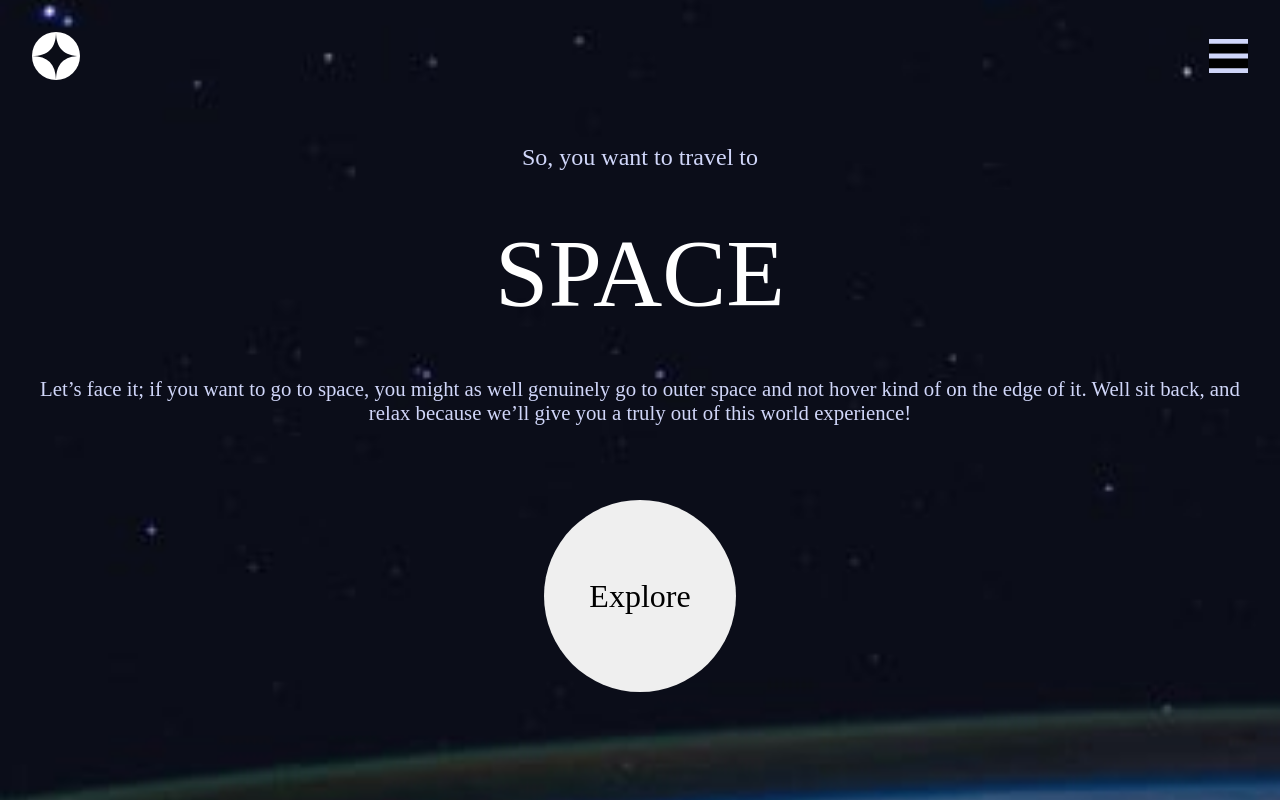
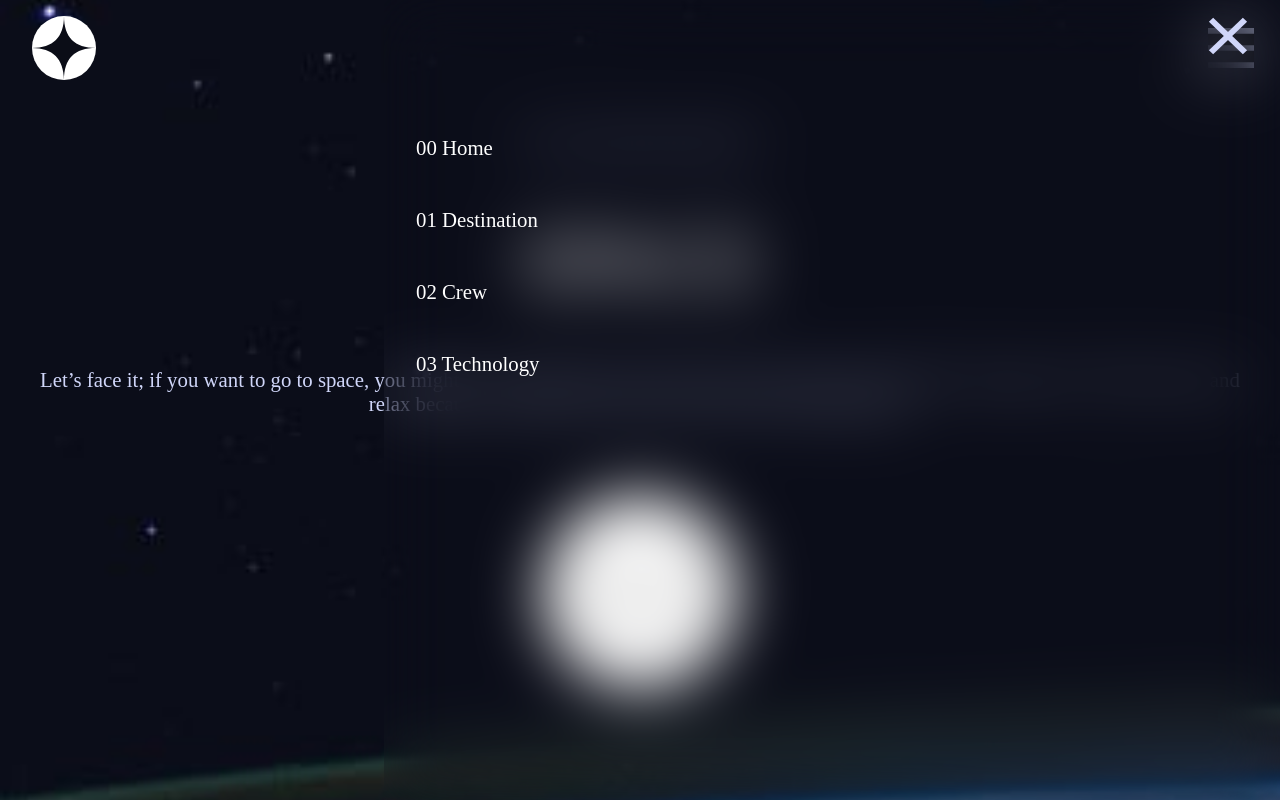
Before and after one commit to Buty06/space-tourism-website-main, a plain HTML site: page index.html in a window 1280 px wide. Both pictures are taken after a click on the button 1228 px from the left and 55 px from the top of the page. Drawn offline with Linux system fonts and the light colour scheme; a web font is replaced by a local one.

Commit message:
Haciendo el aside y un pequenio script temporal para poder verlo

```diff
--- a/index.html
+++ b/index.html
@@ -68,11 +68,26 @@
         </section>
 
         <section class="main_sections_button">
-          <button class="main_sections_button_circule">Explore</button>
+          <a href="#" class="main_sections_button_link">
+            <div class="main_sections_button_circule">Explore</div>
+          </a>
         </section>
       </article>
     </main>
 
-    <!-- 00 Home 01 Destination 02 Crew 03 Technology -->
+    <aside class="aside" >
+      <section class="clouse_aside">
+        <img src="./starter-code/assets/shared/icon-close.svg" alt="clouse" class="clouse_aside_image"/>
+      </section>
+
+      <section class="aside_links">
+        <a href="#" class="aside_link">00 Home</a>
+        <a href="#" class="aside_link">01 Destination</a>
+        <a href="#" class="aside_link">02 Crew</a>
+        <a href="#" class="aside_link">03 Technology</a>
+      </section>
+
+      <script src="./script.js"></script>
+    </aside>
   </body>
 </html>
--- /dev/null
+++ b/script.js
@@ -0,0 +1,11 @@
+const clouse_aside = document.querySelector(".clouse_aside");
+const menu_activator = document.querySelector(".menu_activator");
+const aside = document.querySelector(".aside");
+
+menu_activator.addEventListener("click", () => {
+  aside.setAttribute("style", "display: flex");
+});
+
+clouse_aside.addEventListener("click", () => {
+  aside.setAttribute("style", "display: none;");
+});
--- a/style.css
+++ b/style.css
@@ -24,14 +24,14 @@ body {
   width: 100%;
   min-height: 100vh;
   display: grid;
-  grid-template-rows: 7rem 1fr;
+  grid-template-rows: 6rem 1fr;
 }
 
 .header_navigation {
   display: flex;
   justify-content: space-between;
   align-items: center;
-  padding: 2rem 2rem;
+  padding: 1rem 2rem;
 }
 
 .logo {
@@ -40,13 +40,15 @@ body {
 
 .menu,
 .menu_activator {
-  height: 71%;
+  height: 2.5rem;
+  width: 2.5rem;
 }
 
 .menu_activator_image {
   color: black;
   background-color: black;
   height: 100%;
+  cursor: pointer;
 }
 
 .main {
@@ -80,7 +82,7 @@ body {
 
 .item2 {
   color: #ffffff;
-  font-size: 6rem;
+  font-size: 5rem;
 }
 
 .item3 {
@@ -94,14 +96,74 @@ body {
   align-items: center;
 }
 
-.main_sections_button_circule{
+.main_sections_button_circule {
   height: 12rem;
   width: 12rem;
   border-radius: 50%;
   font-size: 2rem;
-    transition: .3s ease;
+  transition: 0.3s ease;
+  cursor: pointer;
+  background-color: #ffffff;
+  display: flex;
+  justify-content: center;
+  align-items: center;
 
-    &:hover{
+  &:hover {
     outline: 5rem solid #ffffff44;
   }
 }
+
+a {
+  text-decoration: none;
+}
+
+.main_sections_button_link {
+  color: #000;
+}
+
+.aside {
+  position: absolute;
+  height: 100%;
+  width: 70%;
+  transition: all 1s ease;
+  right: 0;
+  backdrop-filter: blur(2rem);
+  display: flex;
+  justify-content: flex-start;
+  align-items: center;
+  flex-direction: column;
+  padding: 1rem 2rem;
+  display: none;
+}
+
+.clouse_aside {
+  align-self: flex-end;
+  height: 2.5rem;
+  width: 2.5rem;
+  margin-bottom: 5rem;
+}
+
+.clouse_aside_image {
+  width: 100%;
+  height: 100%;
+}
+
+.aside_links {
+  display: flex;
+  flex-direction: column;
+  justify-content: space-between;
+  align-items: flex-start;
+  height: 15rem;
+  width: 100%;
+}
+
+.aside_link {
+  color: #ffffff;
+  font-size: 1.3rem;
+  width: 100%;
+  transition: .3s ease;
+
+  &:hover {
+    border-right: -3px solid #ffffff71;
+  }
+}
```
Lines whose indentation alone changed are shown as unchanged.
